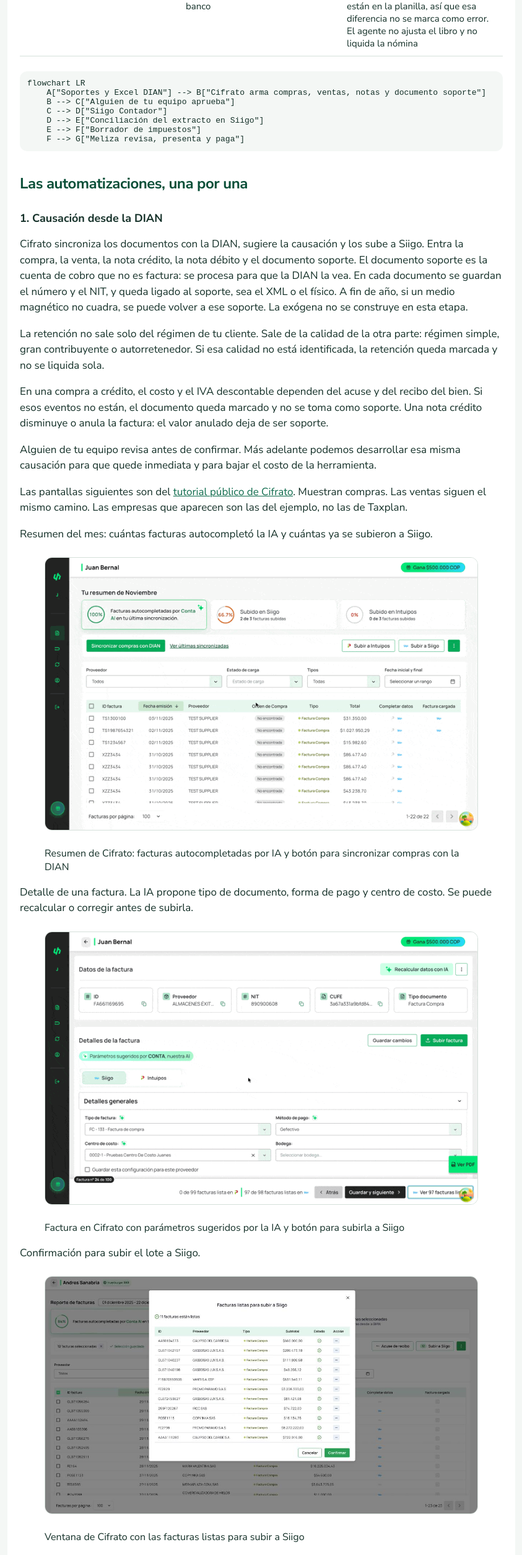
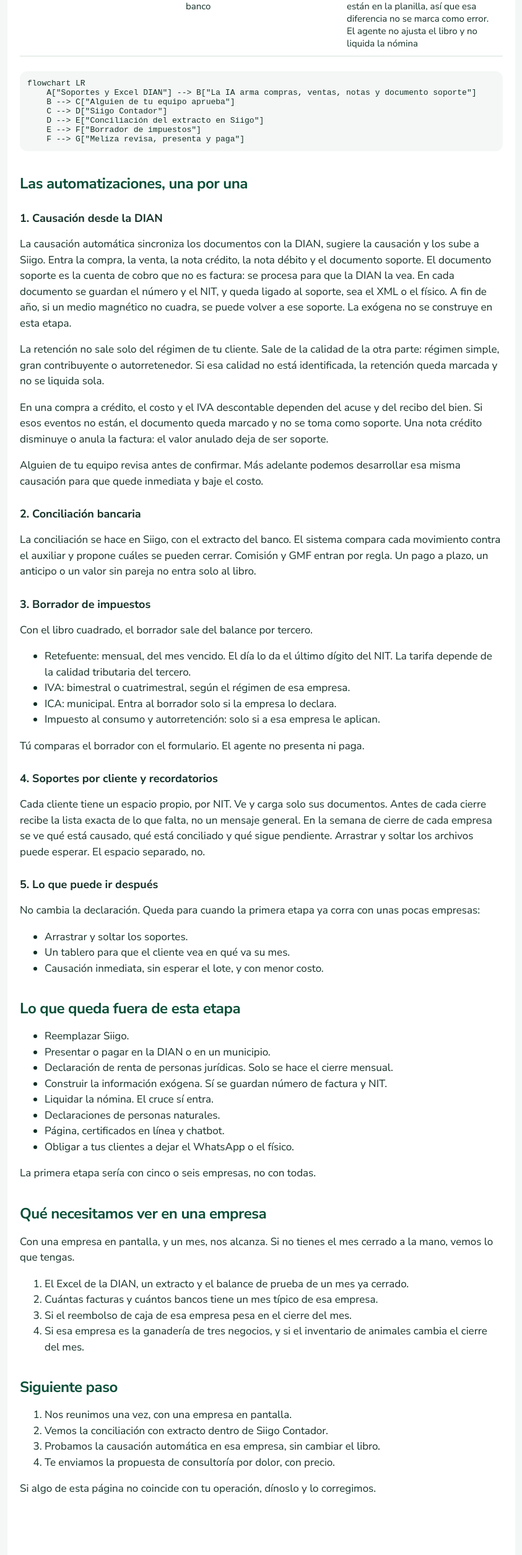
Before and after one commit to Webby-COL/meliza-cierre-mensual, a plain HTML site: page index.html in a window 1280 px wide. Shown: the part 1825-4334 px from the top of the page at 62% size, without its empty margins (218-1061 px from the left). Drawn offline with Linux system fonts and the light colour scheme.

Commit message:
Quita el nombre, el enlace y las pantallas del proveedor de causación.

```diff
--- a/index.html
+++ b/index.html
@@ -44,13 +44,13 @@ footer { max-width: 820px; margin: 0 auto; padding: 0 20px 40px; color: #5d6f66;
 <h2 id="cómo-cierra-el-mes-hoy">Cómo cierra el mes hoy</h2>
 <p>Los soportes llegan por WhatsApp, correo, físico o USB. En paralelo, el reporte de la DIAN trae en Excel las compras y las ventas. El equipo digita las dos cosas, cruza en Excel, pide lo que falta y concilia el banco. Los cierres empiezan hacia el día 9 del mes siguiente. El día exacto para presentar lo da el último dígito del NIT.</p>
 <pre class="mermaid">flowchart LR
-    A[&quot;Cliente envía soportes&quot;] --> B[&quot;Equipo digita compras y ventas&quot;]
-    B --> C[&quot;Siigo Contador&quot;]
-    D[&quot;Excel DIAN: compras y ventas&quot;] --> E[&quot;Cruce en Excel&quot;]
-    C --> E
-    E --> F[&quot;Pide lo que falta&quot;]
-    F --> A
-    E --> G[&quot;Banco y formularios&quot;]</pre>
+    A[&quot;Cliente envía soportes&quot;] --&gt; B[&quot;Equipo digita compras y ventas&quot;]
+    B --&gt; C[&quot;Siigo Contador&quot;]
+    D[&quot;Excel DIAN: compras y ventas&quot;] --&gt; E[&quot;Cruce en Excel&quot;]
+    C --&gt; E
+    E --&gt; F[&quot;Pide lo que falta&quot;]
+    F --&gt; A
+    E --&gt; G[&quot;Banco y formularios&quot;]</pre>
 <p>El orden que nos contaste es este:</p>
 <ol type="1">
 <li><strong>Causar.</strong> Compras, ventas, notas crédito, notas débito y documento soporte. Cada una con su número, su NIT, su CUFE o CUDE, y el soporte ligado. La retención depende de la calidad tributaria del tercero. Sin NIT, ese gasto no se puede descontar.</li>
@@ -107,34 +107,18 @@ footer { max-width: 820px; margin: 0 auto; padding: 0 20px 40px; color: #5d6f66;
 </tbody>
 </table>
 <pre class="mermaid">flowchart LR
-    A[&quot;Soportes y Excel DIAN&quot;] --> B[&quot;Cifrato arma compras, ventas, notas y documento soporte&quot;]
-    B --> C[&quot;Alguien de tu equipo aprueba&quot;]
-    C --> D[&quot;Siigo Contador&quot;]
-    D --> E[&quot;Conciliación del extracto en Siigo&quot;]
-    E --> F[&quot;Borrador de impuestos&quot;]
-    F --> G[&quot;Meliza revisa, presenta y paga&quot;]</pre>
+    A[&quot;Soportes y Excel DIAN&quot;] --&gt; B[&quot;La IA arma compras, ventas, notas y documento soporte&quot;]
+    B --&gt; C[&quot;Alguien de tu equipo aprueba&quot;]
+    C --&gt; D[&quot;Siigo Contador&quot;]
+    D --&gt; E[&quot;Conciliación del extracto en Siigo&quot;]
+    E --&gt; F[&quot;Borrador de impuestos&quot;]
+    F --&gt; G[&quot;Meliza revisa, presenta y paga&quot;]</pre>
 <h2 id="las-automatizaciones-una-por-una">Las automatizaciones, una por una</h2>
 <h3 id="causación-desde-la-dian">1. Causación desde la DIAN</h3>
-<p>Cifrato sincroniza los documentos con la DIAN, sugiere la causación y los sube a Siigo. Entra la compra, la venta, la nota crédito, la nota débito y el documento soporte. El documento soporte es la cuenta de cobro que no es factura: se procesa para que la DIAN la vea. En cada documento se guardan el número y el NIT, y queda ligado al soporte, sea el XML o el físico. A fin de año, si un medio magnético no cuadra, se puede volver a ese soporte. La exógena no se construye en esta etapa.</p>
+<p>La causación automática sincroniza los documentos con la DIAN, sugiere la causación y los sube a Siigo. Entra la compra, la venta, la nota crédito, la nota débito y el documento soporte. El documento soporte es la cuenta de cobro que no es factura: se procesa para que la DIAN la vea. En cada documento se guardan el número y el NIT, y queda ligado al soporte, sea el XML o el físico. A fin de año, si un medio magnético no cuadra, se puede volver a ese soporte. La exógena no se construye en esta etapa.</p>
 <p>La retención no sale solo del régimen de tu cliente. Sale de la calidad de la otra parte: régimen simple, gran contribuyente o autorretenedor. Si esa calidad no está identificada, la retención queda marcada y no se liquida sola.</p>
 <p>En una compra a crédito, el costo y el IVA descontable dependen del acuse y del recibo del bien. Si esos eventos no están, el documento queda marcado y no se toma como soporte. Una nota crédito disminuye o anula la factura: el valor anulado deja de ser soporte.</p>
-<p>Alguien de tu equipo revisa antes de confirmar. Más adelante podemos desarrollar esa misma causación para que quede inmediata y para bajar el costo de la herramienta.</p>
-<p>Las pantallas siguientes son del <a href="https://cifrato.ai/blog/como-causar-facturas-mas-rapido">tutorial público de Cifrato</a>. Muestran compras. Las ventas siguen el mismo camino. Las empresas que aparecen son las del ejemplo, no las de Taxplan.</p>
-<p>Resumen del mes: cuántas facturas autocompletó la IA y cuántas ya se subieron a Siigo.</p>
-<figure>
-<img src="img/cifrato-resumen.png" alt="Resumen de Cifrato: facturas autocompletadas por IA y botón para sincronizar compras con la DIAN" />
-<figcaption aria-hidden="true">Resumen de Cifrato: facturas autocompletadas por IA y botón para sincronizar compras con la DIAN</figcaption>
-</figure>
-<p>Detalle de una factura. La IA propone tipo de documento, forma de pago y centro de costo. Se puede recalcular o corregir antes de subirla.</p>
-<figure>
-<img src="img/cifrato-factura.png" alt="Factura en Cifrato con parámetros sugeridos por la IA y botón para subirla a Siigo" />
-<figcaption aria-hidden="true">Factura en Cifrato con parámetros sugeridos por la IA y botón para subirla a Siigo</figcaption>
-</figure>
-<p>Confirmación para subir el lote a Siigo.</p>
-<figure>
-<img src="img/cifrato-subir.png" alt="Ventana de Cifrato con las facturas listas para subir a Siigo" />
-<figcaption aria-hidden="true">Ventana de Cifrato con las facturas listas para subir a Siigo</figcaption>
-</figure>
+<p>Alguien de tu equipo revisa antes de confirmar. Más adelante podemos desarrollar esa misma causación para que quede inmediata y baje el costo.</p>
 <h3 id="conciliación-bancaria">2. Conciliación bancaria</h3>
 <p>La conciliación se hace en Siigo, con el extracto del banco. El sistema compara cada movimiento contra el auxiliar y propone cuáles se pueden cerrar. Comisión y GMF entran por regla. Un pago a plazo, un anticipo o un valor sin pareja no entra solo al libro.</p>
 <h3 id="borrador-de-impuestos">3. Borrador de impuestos</h3>
@@ -179,7 +163,7 @@ footer { max-width: 820px; margin: 0 auto; padding: 0 20px 40px; color: #5d6f66;
 <ol type="1">
 <li>Nos reunimos una vez, con una empresa en pantalla.</li>
 <li>Vemos la conciliación con extracto dentro de Siigo Contador.</li>
-<li>Probamos la causación con Cifrato en esa empresa, sin cambiar el libro.</li>
+<li>Probamos la causación automática en esa empresa, sin cambiar el libro.</li>
 <li>Te enviamos la propuesta de consultoría por dolor, con precio.</li>
 </ol>
 <p>Si algo de esta página no coincide con tu operación, dínoslo y lo corregimos.</p>
```
Also changed, not shown: img/cifrato-factura.png (deleted), img/cifrato-resumen.png (deleted), img/cifrato-subir.png (deleted), 1 other file.
